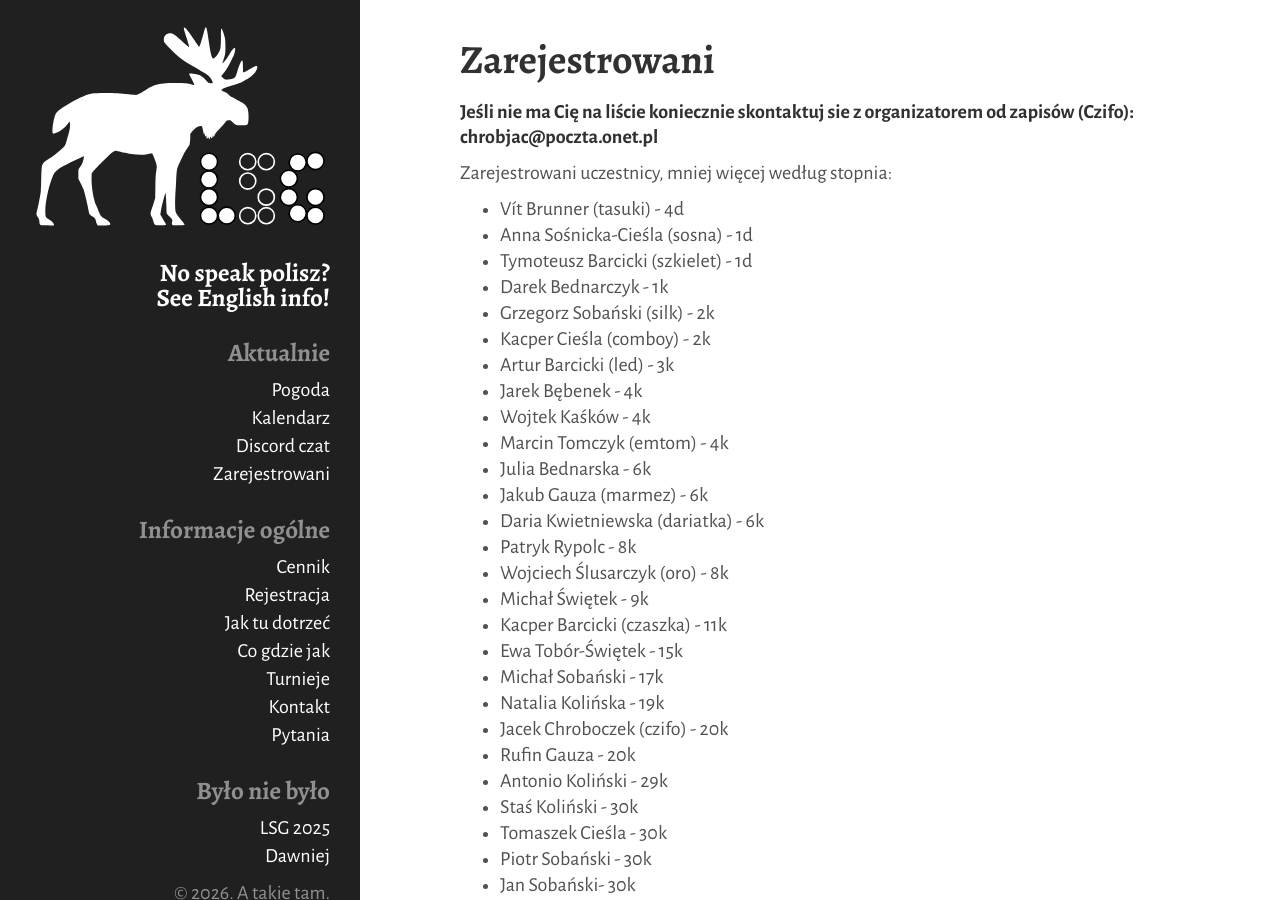
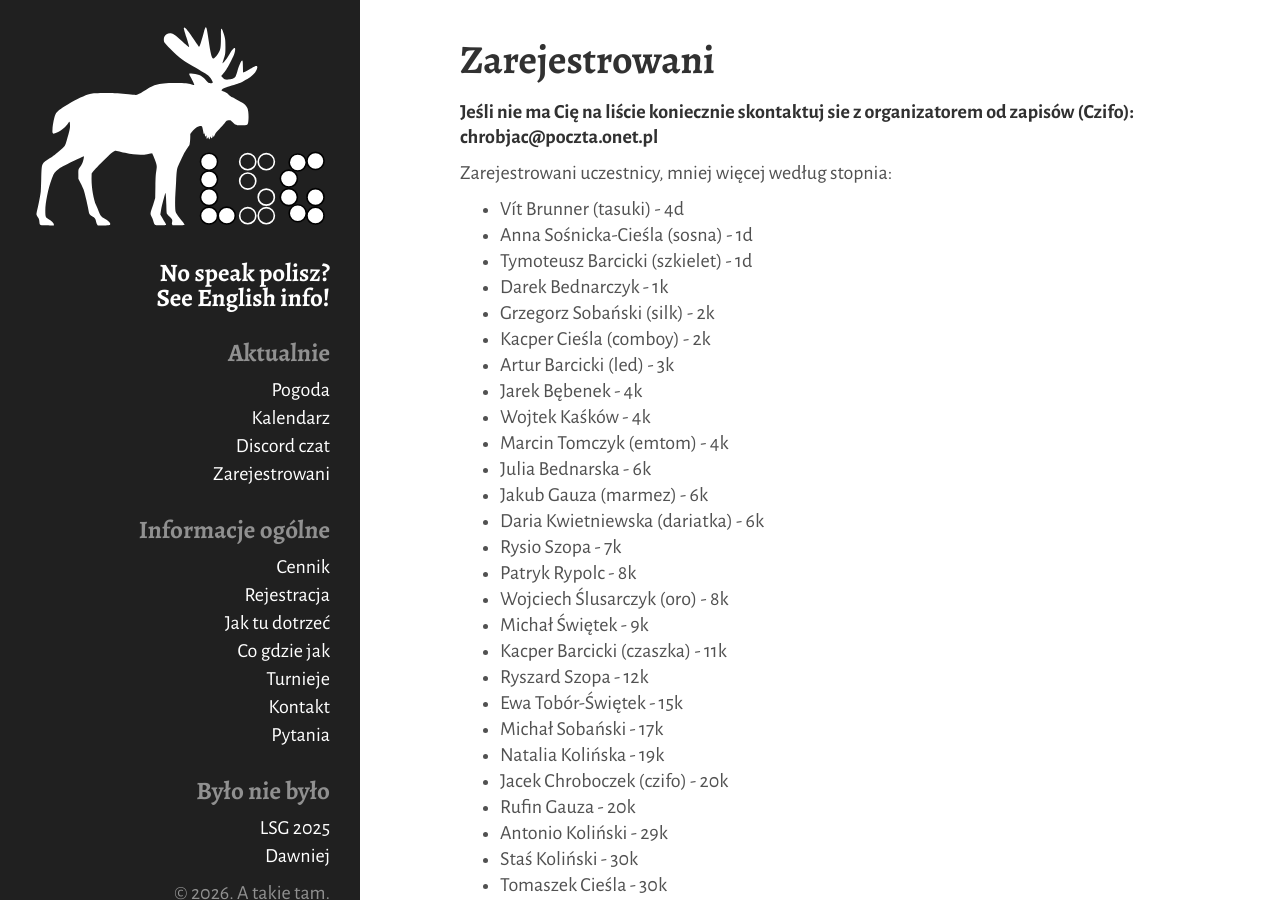
Before and after one commit to tasuki/lsg, a Jekyll site: the page built from _pages/zarejestrowani.md, in a window 1280 px wide and 900 px high. Built offline with Jekyll 4.4.1, drawn with Linux system fonts in a browser that asks for light colours.

Commit message:
Update zarejestrowani.md

```diff
--- a/_pages/zarejestrowani.md
+++ b/_pages/zarejestrowani.md
@@ -22,10 +22,12 @@ Zarejestrowani uczestnicy, mniej więcej według stopnia:
 - Julia Bednarska - 6k
 - Jakub Gauza (marmez) - 6k
 - Daria Kwietniewska (dariatka) - 6k
+- Rysio Szopa - 7k
 - Patryk Rypolc - 8k
 - Wojciech Ślusarczyk (oro) - 8k
 - Michał Świętek - 9k
 - Kacper Barcicki (czaszka) - 11k
+- Ryszard Szopa - 12k
 - Ewa Tobór-Świętek - 15k
 - Michał Sobański - 17k
 - Natalia Kolińska - 19k
```
